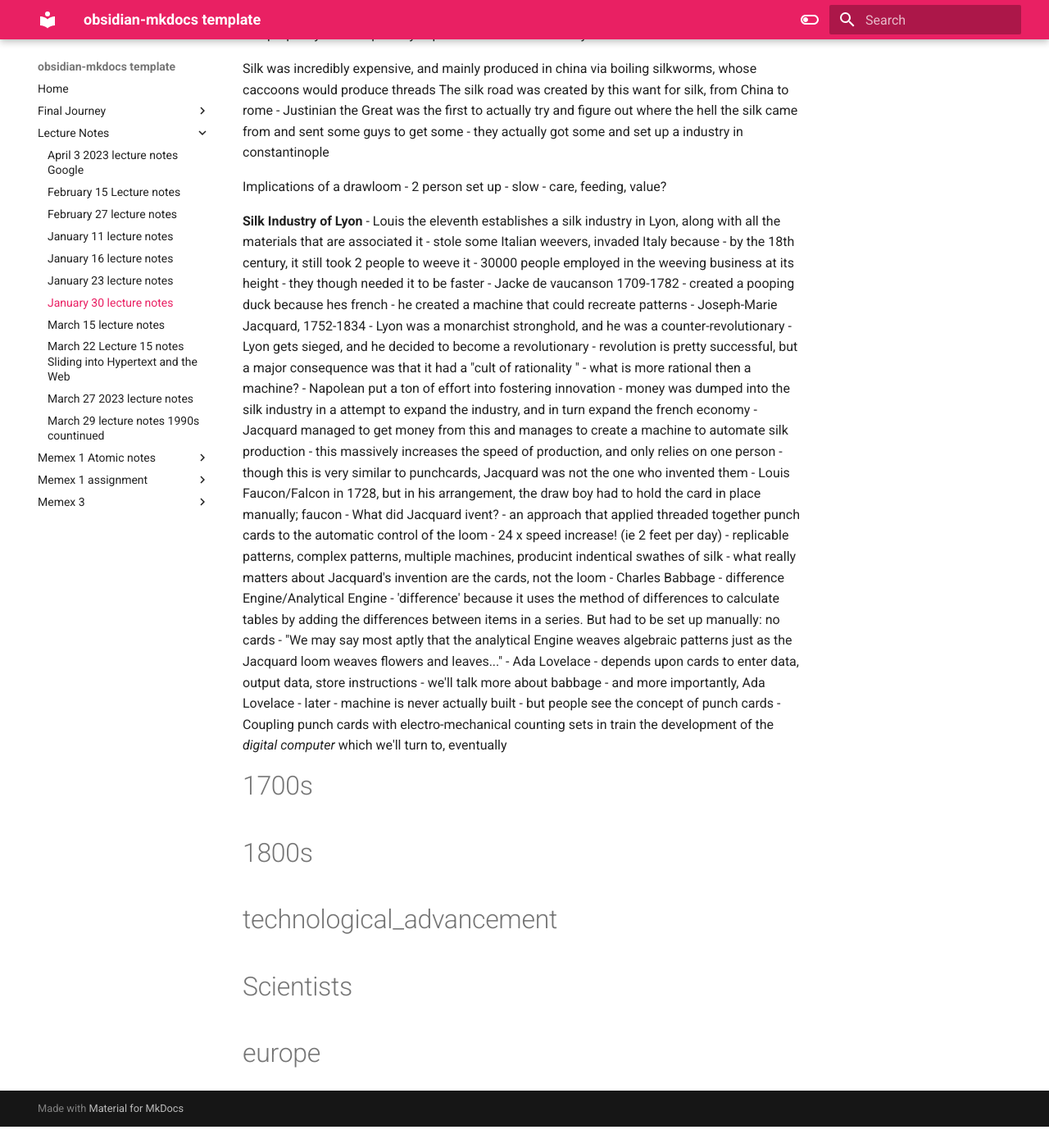
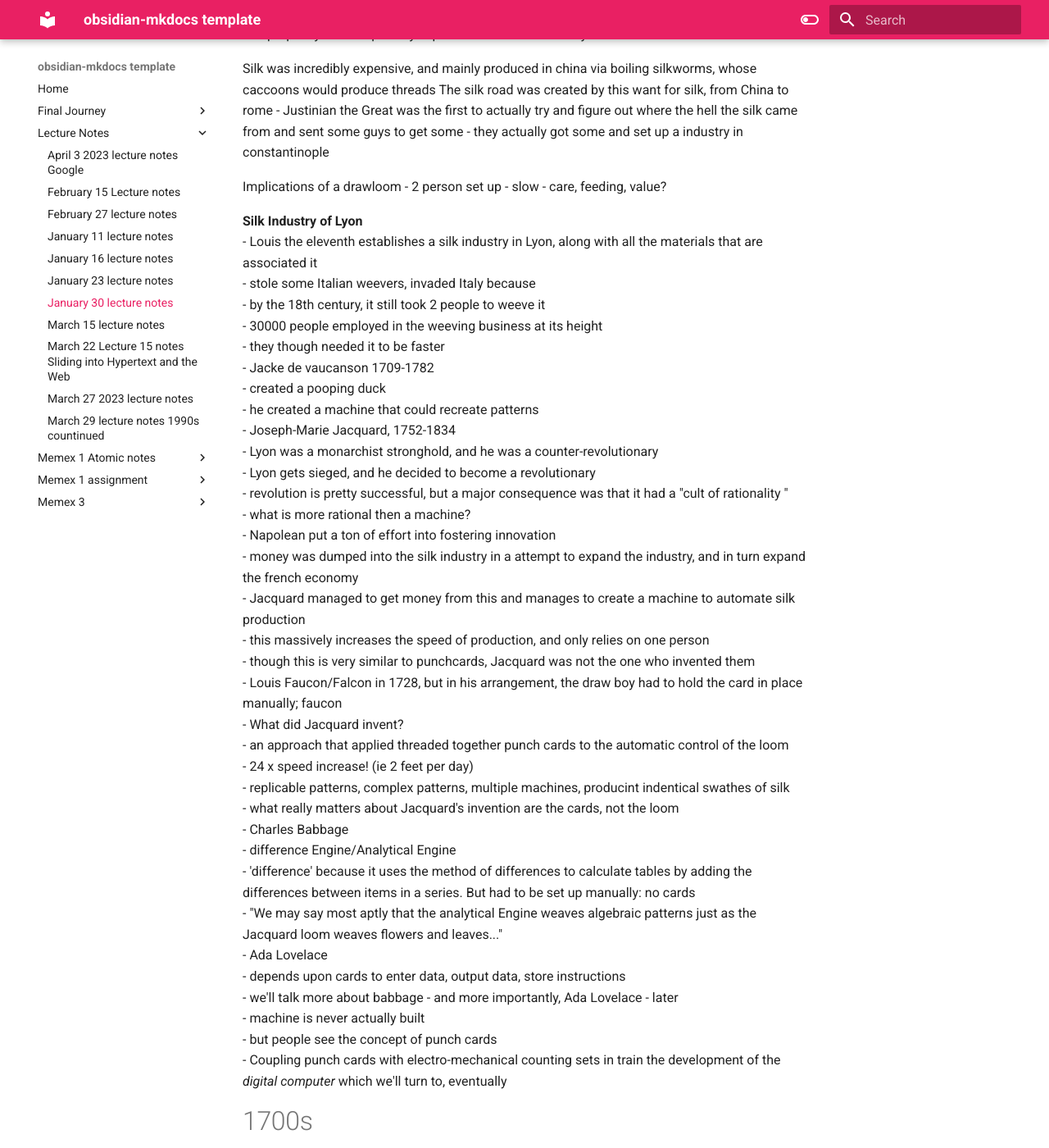
Before and after one commit to EricSchofield/HIST-1900-Memmex-1, an MkDocs documentation site: the page built from docs/Lecture Notes/January 30 lecture notes.md, in a window 1280 px wide and 1400 px high, scrolled down 227 px. Shown: the whole window at 82% size. Built offline with MkDocs 1.6.1 and Material for MkDocs 9.7.7, drawn with Linux system fonts in a browser that asks for light colours; before the commit the page ends 1601 px from its top, so only the background shows below that.

Commit message:
Update January 30 lecture notes.md

```diff
--- a/docs/Lecture Notes/January 30 lecture notes.md
+++ b/docs/Lecture Notes/January 30 lecture notes.md
@@ -14,40 +14,40 @@ Implications of a drawloom
 - 2 person set up
 - slow - care, feeding, value?
 
-**Silk Industry of Lyon**
-- Louis the eleventh establishes a silk industry in Lyon, along with all the materials that are associated it
-- stole some Italian weevers, invaded Italy because
-- by the 18th century, it still took 2 people to weeve it
-- 30000 people employed in the weeving business at its height
-- they though needed it to be faster
-- Jacke de vaucanson 1709-1782
-	- created a pooping duck because hes french
-	- he created a machine that could recreate patterns
-- Joseph-Marie Jacquard, 1752-1834
-	- Lyon was a monarchist stronghold, and he was a counter-revolutionary
-	- Lyon gets sieged, and he decided to become a revolutionary
-	- revolution is pretty successful, but a major consequence was that it had a "cult of rationality "
-	- what is more rational then a machine?
-	- Napolean put a ton of effort into fostering innovation
-	- money was dumped into the silk industry in a attempt to expand the industry, and in turn expand the french economy
-	- Jacquard managed to get money from this and manages to create a machine to automate silk production
-	- this massively increases the speed of production, and only relies on one person
-- though this is very similar to punchcards, Jacquard was not the one who invented them
-- Louis Faucon/Falcon in 1728, but in his arrangement, the draw boy had to hold the card in place manually; faucon
-- What did Jacquard ivent?
-	- an approach that applied threaded together punch cards to the automatic control of the loom
-		- 24 x speed increase! (ie 2 feet per day)
-		- replicable patterns, complex patterns, multiple machines, producint indentical swathes of silk
-- what really matters about Jacquard's invention are the cards, not the loom
-- Charles Babbage
-	- difference Engine/Analytical Engine
-	- 'difference' because it uses the method of differences to calculate tables by adding the differences between items in a series. But had to be set up manually: no cards
-	- "We may say most aptly that the analytical Engine weaves algebraic patterns just as the Jacquard loom weaves flowers and leaves..." - Ada Lovelace
-		- depends upon cards to enter data, output data, store instructions
-	- we'll talk more about babbage - and more importantly, Ada Lovelace - later
-	- machine is never actually built
-	- but people see the concept of punch cards
-- Coupling punch cards with electro-mechanical counting sets in train the development of the *digital computer* which we'll turn to, eventually
+**Silk Industry of Lyon**<br>
+- Louis the eleventh establishes a silk industry in Lyon, along with all the materials that are associated it <br>
+- stole some Italian weevers, invaded Italy because <br>
+- by the 18th century, it still took 2 people to weeve it <br>
+- 30000 people employed in the weeving business at its height <br>
+- they though needed it to be faster<br>
+- Jacke de vaucanson 1709-1782<br>
+	- created a pooping duck <br>
+	- he created a machine that could recreate patterns <br>
+- Joseph-Marie Jacquard, 1752-1834<br>
+	- Lyon was a monarchist stronghold, and he was a counter-revolutionary <br>
+	- Lyon gets sieged, and he decided to become a revolutionary <br>
+	- revolution is pretty successful, but a major consequence was that it had a "cult of rationality "<br>
+	- what is more rational then a machine?<br>
+	- Napolean put a ton of effort into fostering innovation<br>
+	- money was dumped into the silk industry in a attempt to expand the industry, and in turn expand the french economy <br>
+	- Jacquard managed to get money from this and manages to create a machine to automate silk production<br>
+	- this massively increases the speed of production, and only relies on one person<br>
+- though this is very similar to punchcards, Jacquard was not the one who invented them <br>
+- Louis Faucon/Falcon in 1728, but in his arrangement, the draw boy had to hold the card in place manually; faucon <br>
+- What did Jacquard invent?<br>
+	- an approach that applied threaded together punch cards to the automatic control of the loom<br>
+		- 24 x speed increase! (ie 2 feet per day)<br>
+		- replicable patterns, complex patterns, multiple machines, producint indentical swathes of silk<br>
+- what really matters about Jacquard's invention are the cards, not the loom<br>
+- Charles Babbage<br>
+	- difference Engine/Analytical Engine<br>
+	- 'difference' because it uses the method of differences to calculate tables by adding the differences between items in a series. But had to be set up manually: no cards<br>
+	- "We may say most aptly that the analytical Engine weaves algebraic patterns just as the Jacquard loom weaves flowers and leaves..."<br> - Ada Lovelace<br>
+		- depends upon cards to enter data, output data, store instructions<br>
+	- we'll talk more about babbage - and more importantly, Ada Lovelace - later<br>
+	- machine is never actually built<br>
+	- but people see the concept of punch cards<br>
+- Coupling punch cards with electro-mechanical counting sets in train the development of the *digital computer* which we'll turn to, eventually <br>
 
 #1700s
 #1800s
```
